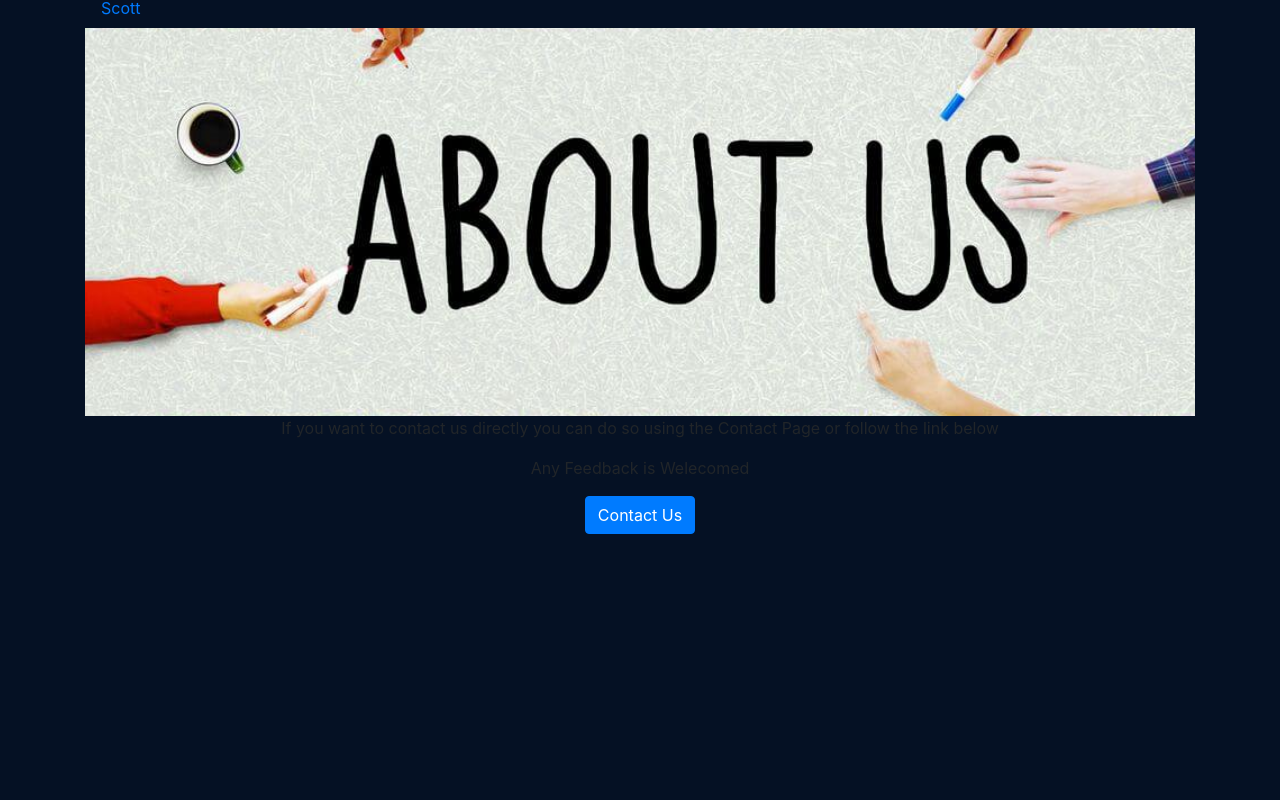
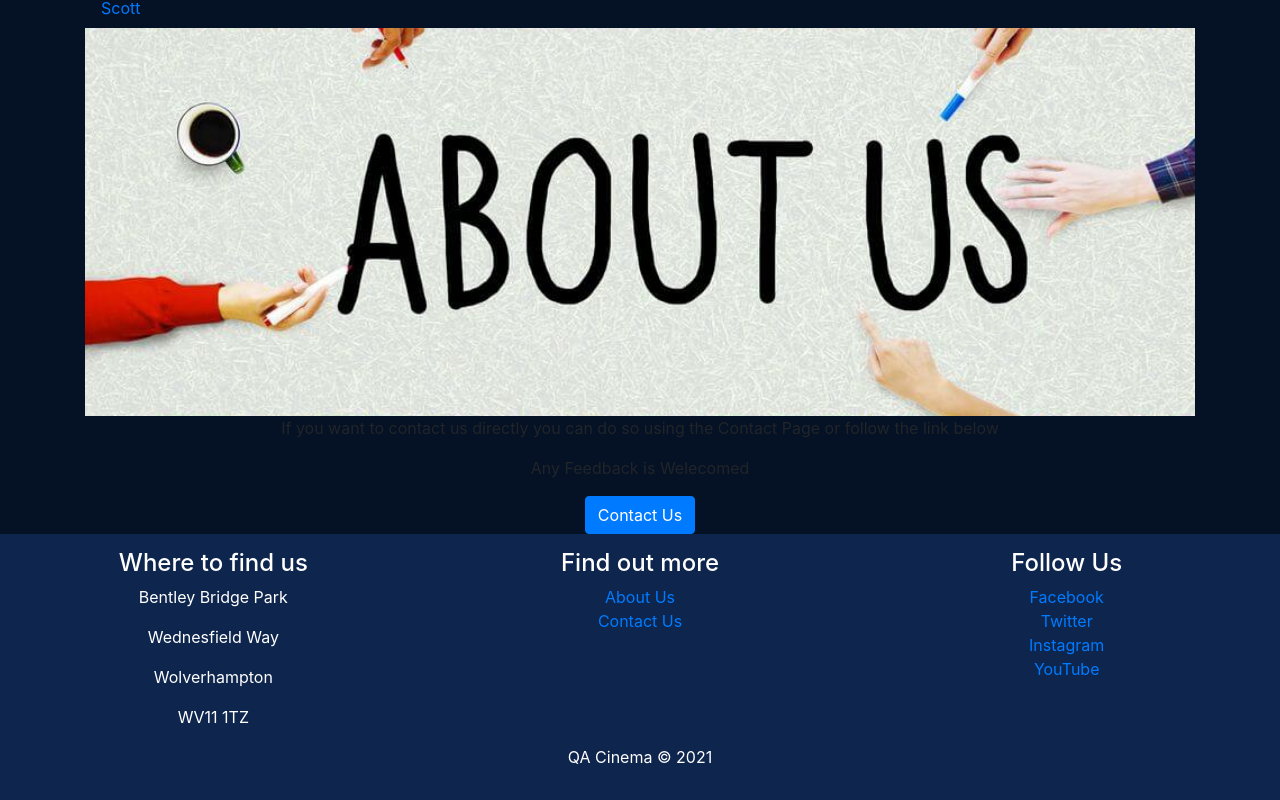
Before and after one commit to group-1-organization/cinema-project, a React (Create React App) app in the folder cinema-frontend/: page /aboutus in a window 1280 px wide. Shown: the part 320-1120 px from the top of the page. Before the commit the page ends 854 px from the top, so only its background shows below. Built offline with nearby package versions, Linux system fonts and the light colour scheme.

Commit message:
Added basic footer

```diff
--- a/cinema-frontend/src/App.css
+++ b/cinema-frontend/src/App.css
@@ -13,6 +13,11 @@
   }
 }
 
+.page-container {
+  display: flex;
+  flex-direction:column;
+  min-height: 100vh;
+}
 .App-header {
   background-color: #282c34;
   min-height: 100vh;
--- a/cinema-frontend/src/App.js
+++ b/cinema-frontend/src/App.js
@@ -8,9 +8,11 @@ import Screens from './components/Screens';
 import Opening from './components/Opening';
 import AboutUs from './components/AboutUs';
 import Classifications from './components/Classifications';
+import Footer from './components/Footer';
 
 function App() {
   return (
+    <div>
       <Router>
         <Header />
         <Switch>
@@ -50,6 +52,9 @@ function App() {
           </Route>
         </Switch>
       </Router >
+
+      <Footer />
+    </div>
   );
 }
 
--- /dev/null
+++ b/cinema-frontend/src/components/Footer.css
@@ -0,0 +1,12 @@
+.footer {
+    padding: 15px;
+    text-align: center;
+    background: #0e254d;
+    color: white;
+    /* font-size: 10px; */
+    /* position: relative; */
+    bottom:0;
+    /* padding-top: 20px;
+    padding-bottom: 20px; */
+
+}
--- /dev/null
+++ b/cinema-frontend/src/components/Footer.jsx
@@ -0,0 +1,43 @@
+import './Footer.css'
+import { Row } from 'react-bootstrap';
+import { Col } from 'react-bootstrap';
+
+const Footer = () => {
+    return (
+        <div class="footer">
+            <div>
+                <Row>
+                    <Col>
+                        <h4>Where to find us</h4>
+                        <p>Bentley Bridge Park</p>
+                        <p>Wednesfield Way</p>
+                        <p>Wolverhampton</p>
+                        <p>WV11 1TZ</p>
+                    </Col>
+                    <Col>
+                        <h4>Find out more</h4>
+                        <a href="/aboutus">About Us</a>
+                        <br />
+                        <a href="/contactus">Contact Us</a>
+                    </Col>
+                    <Col>
+                        <h4>Follow Us</h4>
+                        <a href="https://www.facebook.com/QALtd/">Facebook</a>
+                        <br />
+                        <a href="https://twitter.com/QA_Ltd">Twitter</a>
+                        <br />
+                        <a href="https://www.instagram.com/qalimited/?hl=en">Instagram</a>
+                        <br />
+                        <a href="https://www.youtube.com/channel/UCr5kx6_fYtqx0LLD7aW2zIg">YouTube</a>
+                        <br />
+                    </Col>
+                </Row>
+            </div>
+            <div>
+                <p>QA Cinema &copy; 2021</p>
+            </div>
+        </div>
+    );
+}
+
+export default Footer;
```
Lines whose indentation alone changed are shown as unchanged.
